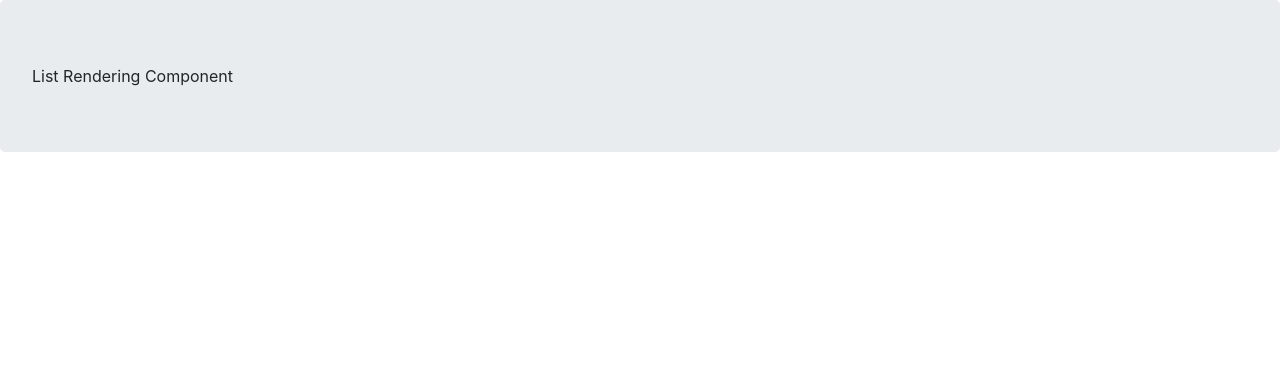
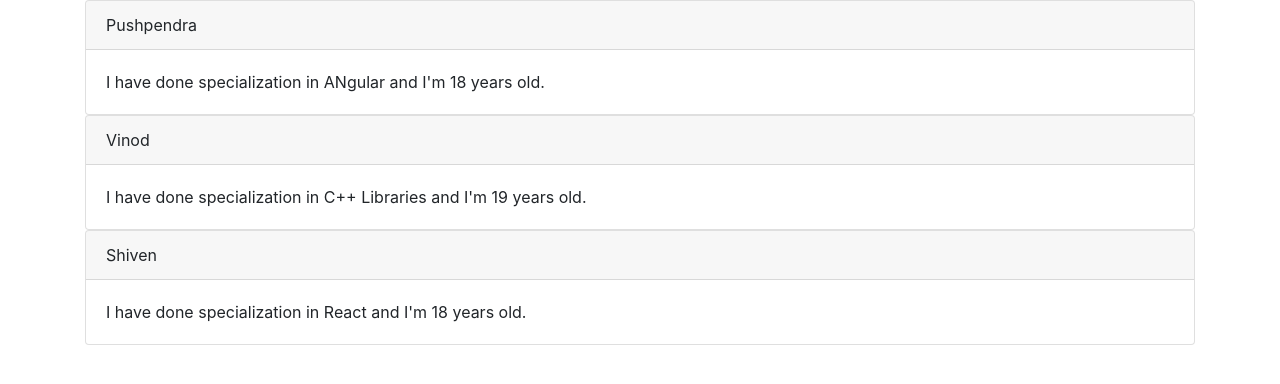
Before and after one commit to Pushpendrahpx/React_Initial_Phase, a React (Create React App) app: page / in a window 1280 px wide. Shown: the top 384 px of the page. Built offline with nearby package versions, Linux system fonts and the light colour scheme.

Commit message:
Understanding Map, filter

```diff
--- a/src/components/listrendering.js
+++ b/src/components/listrendering.js
@@ -1,16 +1,37 @@
-import React,{ Component } from "react";
-class Listrendering extends Component{
-    constructor(props){
-        super(props)
+import React from 'react';
 
-    }
+function listrendering(props) {
+    const names = ["Pushpendra","Vinod","Shiven"];
+    const person = [{
+        id:1,
+        name:'Pushpendra',
+        age:18,
+        skill:'ANgular'
+    },{
+        id:2,
+        name:'Vinod',
+        age:19,
+        skill:'C++ Libraries'
+    },{
+        id:3,
+        name:'Shiven',
+        age:18,
+        skill:'React'
+    }];
+    const data = person.map((person)=>(
+        <div className=' container'>
+            <div className='card'>
+            <div className='card-header'>{person.name}</div>
+            <div className='card-body'>I have done specialization in {person.skill} and I'm {person.age} years old.</div>
 
-    render(){
-        return(
-            <div className='jumbotron'>
-                List Rendering Component
             </div>
-        );
-    }
+          </div>
+    ));
+    return (
+        <div>
+          {data}
+        </div>
+    );
 }
-export default Listrendering;
+
+export default listrendering;
```
Also changed, not shown: run.html (+22 -3 lines).
